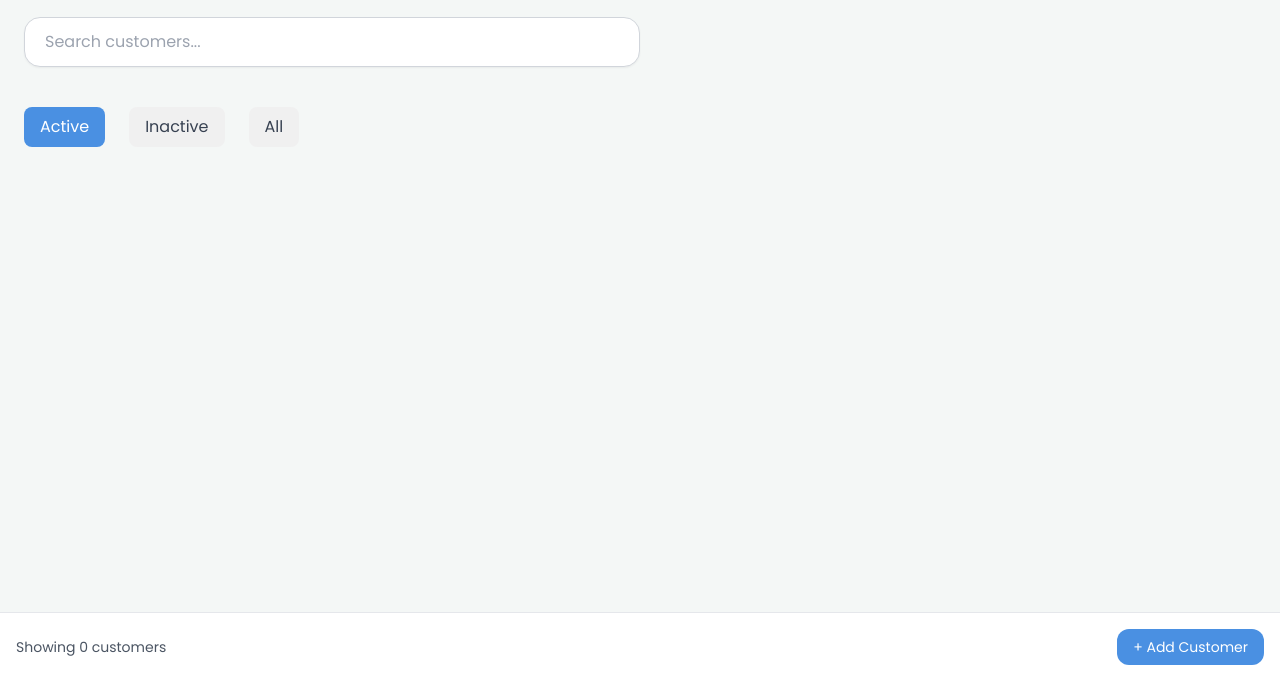
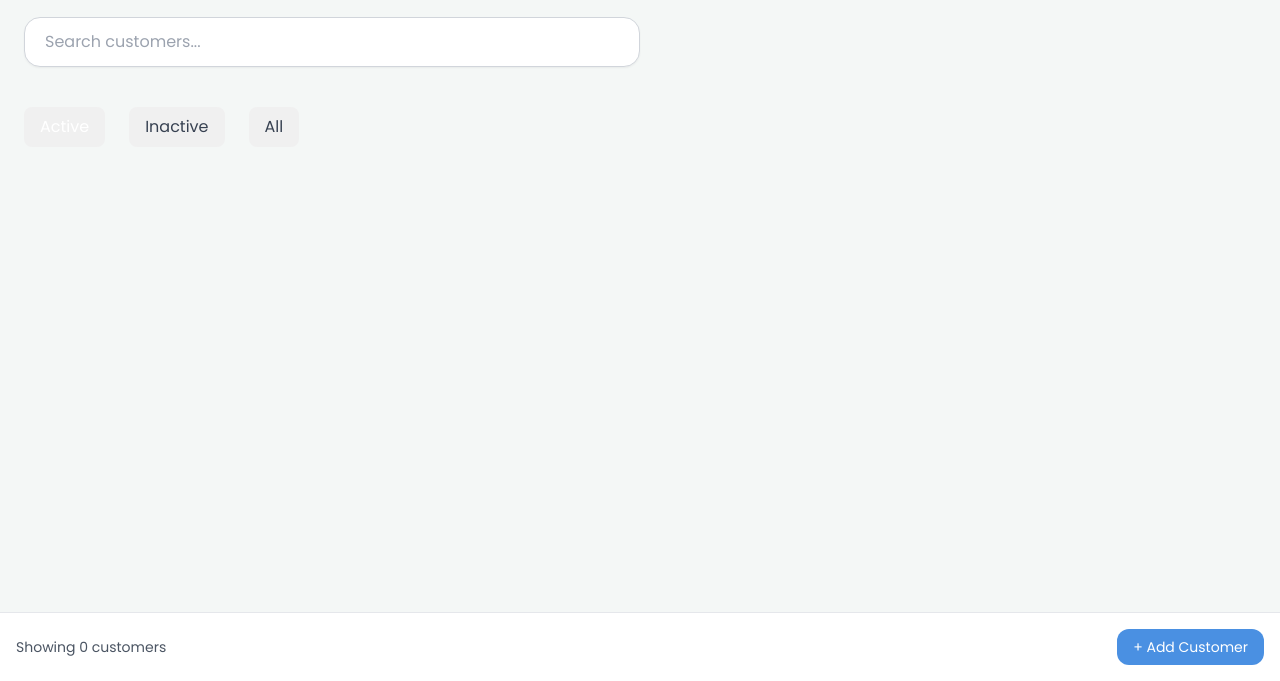
Before and after one commit to albert-881/CIC, a website with bundled scripts: page index.html in a window 1280 px wide. Shown: the part 119-800 px from the top of the page. Built offline with nearby package versions, Linux system fonts and the light colour scheme; no server answers.

Commit message:
active background is the same as inactive and all

```diff
--- a/index.html
+++ b/index.html
@@ -50,7 +50,7 @@
     <!-- Filter Options -->
     <div class="mb-6 fade-in-up">
       <div class="flex gap-6 flex-wrap">
-        <button id="filterActive" class="bg-[#4a90e2] text-white px-4 py-2 rounded-lg hover:bg-[#357ABD] focus:outline-none">Active</button>
+        <button id="filterActive" class="bg-[#f0f0f0] text-white px-4 py-2 rounded-lg hover:bg-[#357ABD] focus:outline-none">Active</button>
         <button id="filterInactive" class="bg-[#f0f0f0] text-gray-700 px-4 py-2 rounded-lg hover:bg-[#d3d3d3] focus:outline-none">Inactive</button>
         <button id="filterAll" class="bg-[#f0f0f0] text-gray-700 px-4 py-2 rounded-lg hover:bg-[#d3d3d3] focus:outline-none">All</button>
 
```
